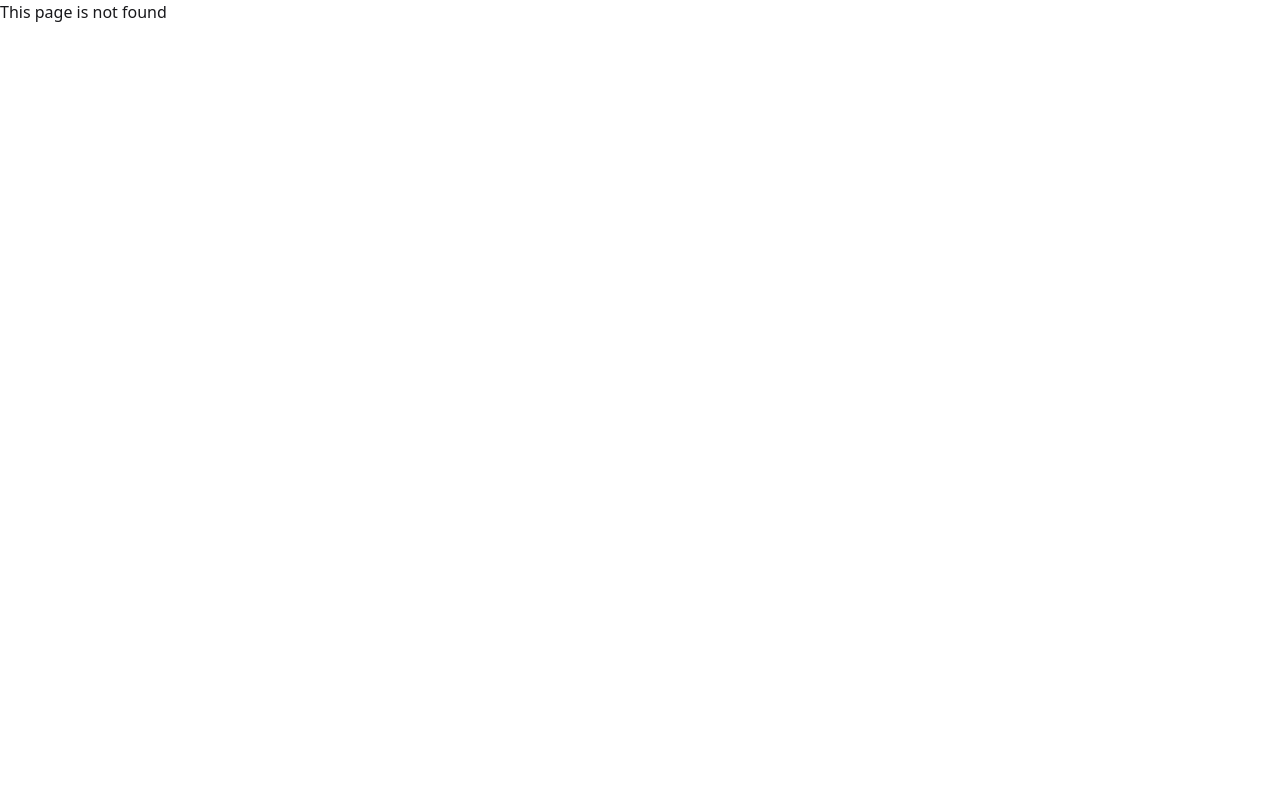
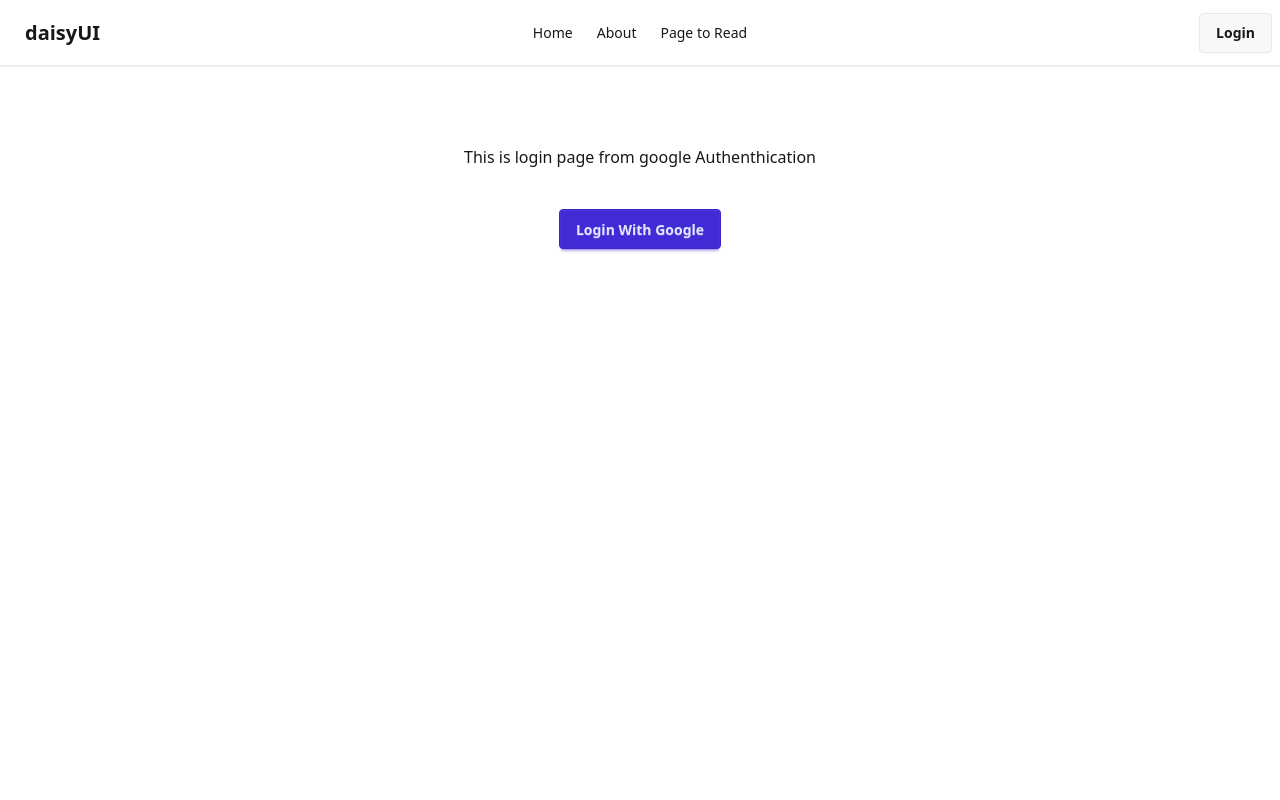
Before and after one commit to PritomChakma/Book-Vibe, a React (Vite) app: page /login in a window 1280 px wide. Before the commit this address had no page. Shown: the top 800 px of the page. Built offline with nearby package versions, Linux system fonts and the light colour scheme.

Commit message:
add google login using firebase authenthicatona

```diff
--- a/package.json
+++ b/package.json
@@ -11,11 +11,13 @@
   },
   "dependencies": {
     "@tailwindcss/vite": "^4.1.12",
+    "firebase": "^12.1.0",
     "localforage": "^1.10.0",
     "match-sorter": "^8.1.0",
     "react": "^19.1.1",
     "react-dom": "^19.1.1",
     "react-router-dom": "^7.8.1",
+    "react-tabs": "^6.1.0",
     "sort-by": "^1.2.0",
     "tailwindcss": "^4.1.12"
   },
--- /dev/null
+++ b/src/assets/Components/Firebase/Firebase.init.js
@@ -0,0 +1,22 @@
+// Import the functions you need from the SDKs you need
+import { initializeApp } from "firebase/app";
+import { getAuth } from "firebase/auth";
+// TODO: Add SDKs for Firebase products that you want to use
+// https://firebase.google.com/docs/web/setup#available-libraries
+
+// Your web app's Firebase configuration
+const firebaseConfig = {
+  apiKey: "AIzaSyBNkqxn9W4RyxOhY_quNojjoe-MJ_ghSlk",
+  authDomain: "book-vibe-d2cb1.firebaseapp.com",
+  projectId: "book-vibe-d2cb1",
+  storageBucket: "book-vibe-d2cb1.firebasestorage.app",
+  messagingSenderId: "1050575556789",
+  appId: "1:1050575556789:web:357e6d2419529a40c56efc"
+};
+
+// Initialize Firebase
+const app = initializeApp(firebaseConfig);
+
+const auth = getAuth(app);
+
+export default auth
--- /dev/null
+++ b/src/assets/Components/Login/Login.jsx
@@ -0,0 +1,70 @@
+import { GoogleAuthProvider, signInWithPopup, signOut } from "firebase/auth";
+import { useState } from "react";
+import auth from "../Firebase/Firebase.init";
+
+const Login = () => {
+  const [user, setUser] = useState(null);
+
+  const provider = new GoogleAuthProvider();
+
+  const handleGoogleLogin = () => {
+    signInWithPopup(auth, provider)
+      .then((result) => {
+        setUser(result.user);
+        console.log(result.user);
+      })
+      .catch((error) => {
+        console.log("ERROR", error);
+        setUser(null);
+      });
+  };
+
+  const handleLogOut = () => {
+    signOut(auth)
+      .then((result) => {
+        console.log("Logout Compelete", result);
+        setUser(null);
+      })
+      .catch((error) => console.log(error));
+  };
+
+  return (
+    <div className="text-center mt-20">
+      <h1>This is login page from google Authenthication</h1>
+
+      {user ? (
+        <button onClick={handleLogOut} className="btn btn-error my-10">
+          Log out Google
+        </button>
+      ) : (
+        <button onClick={handleGoogleLogin} className="btn btn-primary my-10">
+          Login With Google
+        </button>
+      )}
+
+      {user && (
+        <div>
+          <h1>
+            <span className="font-bold">Name: </span>
+            {user.displayName}
+          </h1>
+          <h1>
+            <span className="font-bold">Email: </span>
+            {user.email}
+          </h1>
+          {user.photoURL ? (
+            <img
+              src={user.photoURL}
+              alt="User"
+              className="w-32 h-32 rounded-full mx-auto mt-4"
+            />
+          ) : (
+            <p>No photo available</p>
+          )}
+        </div>
+      )}
+    </div>
+  );
+};
+
+export default Login;
--- a/src/assets/Components/NavBar/NavBar.jsx
+++ b/src/assets/Components/NavBar/NavBar.jsx
@@ -1,35 +1,57 @@
-import { NavLink } from "react-router-dom";
+import { Link, NavLink } from "react-router-dom";
 
 const NavBar = () => {
-
-const Links =<>
- <li><NavLink>Home</NavLink></li>
- <li><NavLink>About</NavLink></li>
- <li><NavLink>Contact Us</NavLink></li>
+  const Links = (
+    <>
+      <li>
+        <NavLink to="/">Home</NavLink>
+      </li>
+      <li>
+        <NavLink>About</NavLink>
+      </li>
+      <li>
+        <NavLink to="/readList">Page to Read</NavLink>
+      </li>
     </>
+  );
 
   return (
     <div className="navbar bg-base-100 shadow-sm">
       <div className="navbar-start">
         <div className="dropdown">
           <div tabIndex={0} role="button" className="btn btn-ghost lg:hidden">
-        <svg xmlns="http://www.w3.org/2000/svg" className="h-5 w-5" fill="none" viewBox="0 0 24 24" stroke="currentColor"> <path strokeLinecap="round" strokeLinejoin="round" strokeWidth="2" d="M4 6h16M4 12h8m-8 6h16" /> </svg>
+            <svg
+              xmlns="http://www.w3.org/2000/svg"
+              className="h-5 w-5"
+              fill="none"
+              viewBox="0 0 24 24"
+              stroke="currentColor"
+            >
+              {" "}
+              <path
+                strokeLinecap="round"
+                strokeLinejoin="round"
+                strokeWidth="2"
+                d="M4 6h16M4 12h8m-8 6h16"
+              />{" "}
+            </svg>
           </div>
           <ul
             tabIndex={0}
-        className="menu menu-sm dropdown-content bg-base-100 rounded-box z-1 mt-3 w-52 p-2 shadow">
+            className="menu menu-sm dropdown-content bg-base-100 rounded-box z-1 mt-3 w-52 p-2 shadow"
+          >
             {Links}
           </ul>
         </div>
         <a className="btn btn-ghost text-xl">daisyUI</a>
       </div>
       <div className="navbar-center hidden lg:flex">
-    <ul className="menu menu-horizontal px-1">
-    {Links}
-    </ul>
+        <ul className="menu menu-horizontal px-1">{Links}</ul>
       </div>
       <div className="navbar-end">
-    <a className="btn">Button</a>
+        <Link to="/login" className="btn">
+          Login
+        </Link>
       </div>
     </div>
   );
--- /dev/null
+++ b/src/assets/Components/ReadList/ReaadList.jsx
@@ -0,0 +1,23 @@
+import { Tab, Tabs, TabList, TabPanel } from 'react-tabs';
+import 'react-tabs/style/react-tabs.css';
+const ReaadList = () => {
+  return (
+    <div>
+      <Tabs>
+        <TabList>
+          <Tab>Title 1</Tab>
+          <Tab>Title 2</Tab>
+        </TabList>
+
+        <TabPanel>
+          <h2>Any content 1</h2>
+        </TabPanel>
+        <TabPanel>
+          <h2>Any content 2</h2>
+        </TabPanel>
+      </Tabs>
+    </div>
+  );
+};
+
+export default ReaadList;
```
Also changed, not shown: src/main.jsx (+10 -0 lines), 1 other file (tests, documents, lock files or other folders). Lines whose indentation alone changed are shown as unchanged.
